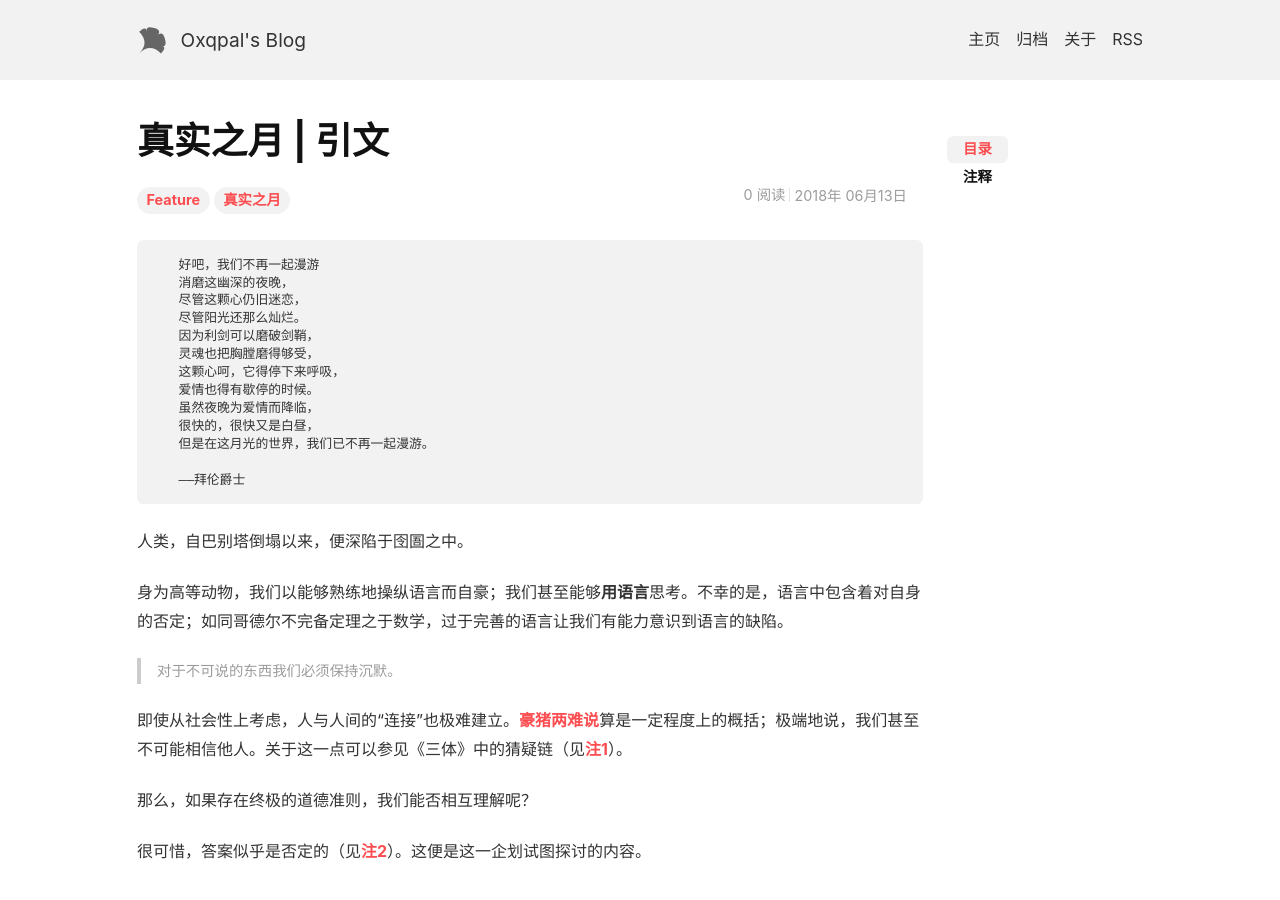
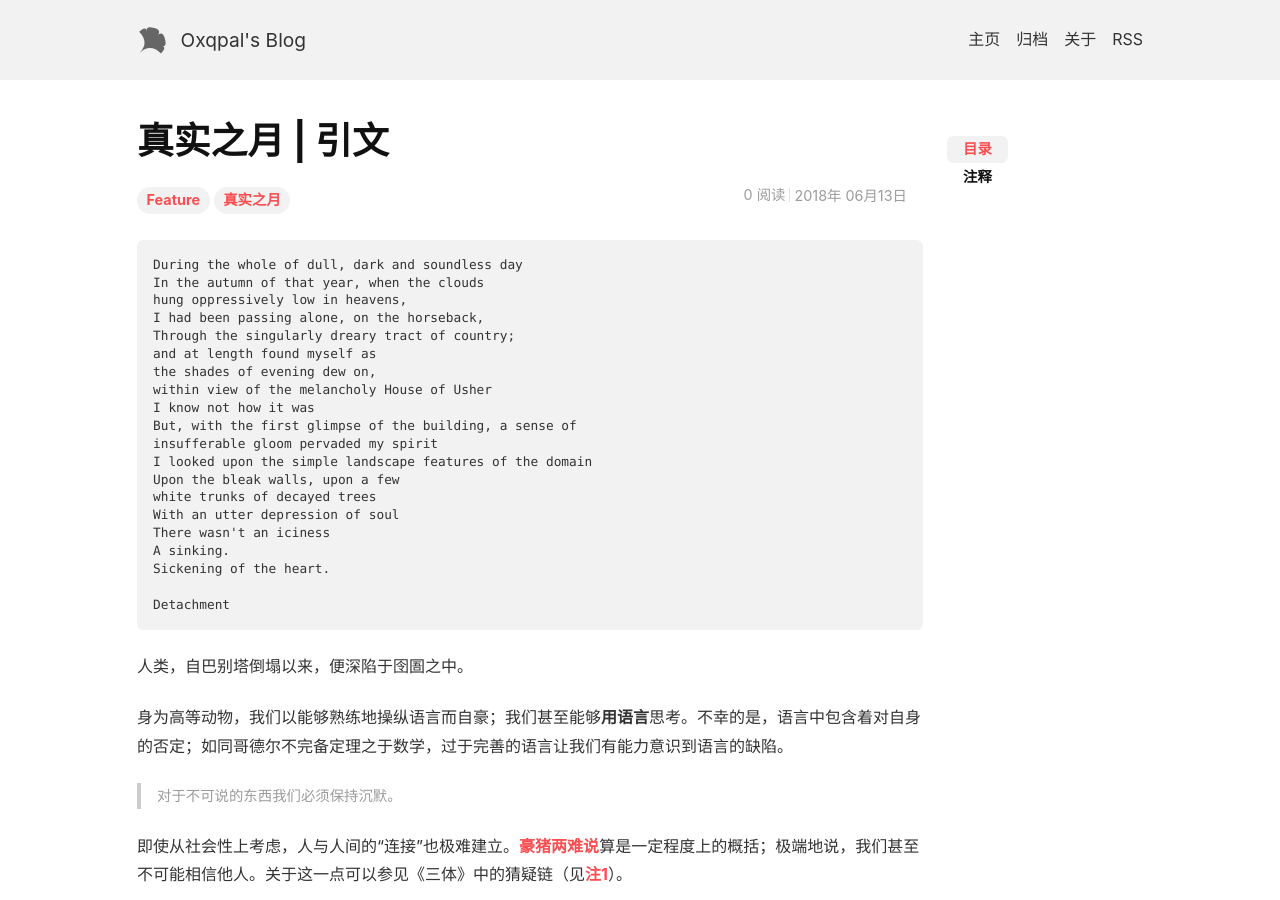
Before and after one commit to oxqpal19/oxqpal19.github.io, a Jekyll site: the page built from _posts/2018-06-13-dream-and-reality-1-introduction.md, in a window 1280 px wide and 900 px high. Built offline with Jekyll 4.4.1, drawn with Linux system fonts in a browser that asks for light colours; nearby versions of some CDN libraries; comment, search, counter and statistics services are not loaded.

Commit message:
Update 2018-06-13-dream-and-reality-1-introduction.md

````diff
--- a/_posts/2018-06-13-dream-and-reality-1-introduction.md
+++ b/_posts/2018-06-13-dream-and-reality-1-introduction.md
@@ -7,22 +7,27 @@ tags:
   - 真实之月
 ---
 ```
-　　好吧，我们不再一起漫游
-　　消磨这幽深的夜晚，
-　　尽管这颗心仍旧迷恋，
-　　尽管阳光还那么灿烂。
-　　因为利剑可以磨破剑鞘，
-　　灵魂也把胸膛磨得够受，
-　　这颗心呵，它得停下来呼吸，
-　　爱情也得有歇停的时候。
-　　虽然夜晚为爱情而降临，
-　　很快的，很快又是白昼，
-　　但是在这月光的世界，我们已不再一起漫游。
+During the whole of dull, dark and soundless day
+In the autumn of that year, when the clouds
+hung oppressively low in heavens,
+I had been passing alone, on the horseback,
+Through the singularly dreary tract of country;
+and at length found myself as
+the shades of evening dew on,
+within view of the melancholy House of Usher
+I know not how it was
+But, with the first glimpse of the building, a sense of
+insufferable gloom pervaded my spirit
+I looked upon the simple landscape features of the domain
+Upon the bleak walls, upon a few
+white trunks of decayed trees
+With an utter depression of soul
+There wasn't an iciness
+A sinking.
+Sickening of the heart.
 
-　　——拜伦爵士
+Detachment
 ```
-
-<!--more-->
 
 人类，自巴别塔倒塌以来，便深陷于囹圄之中。
 
````
